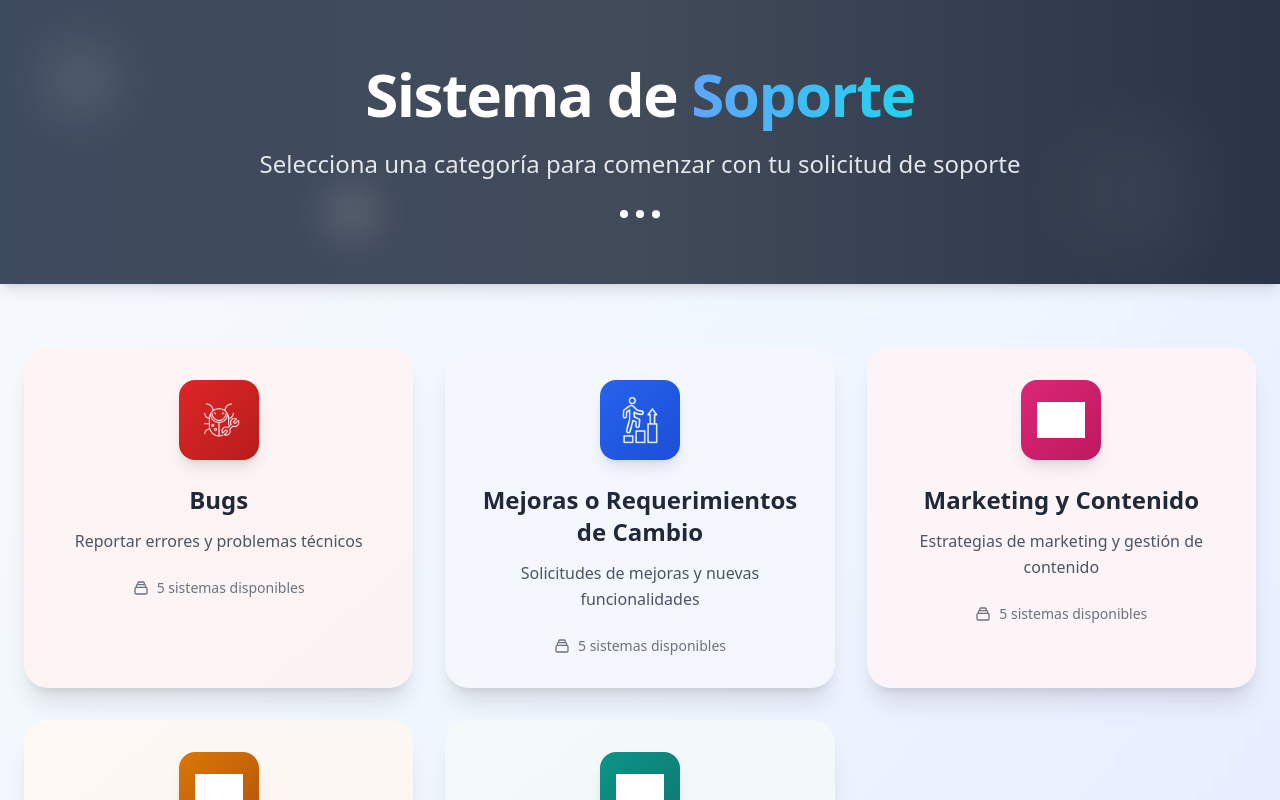
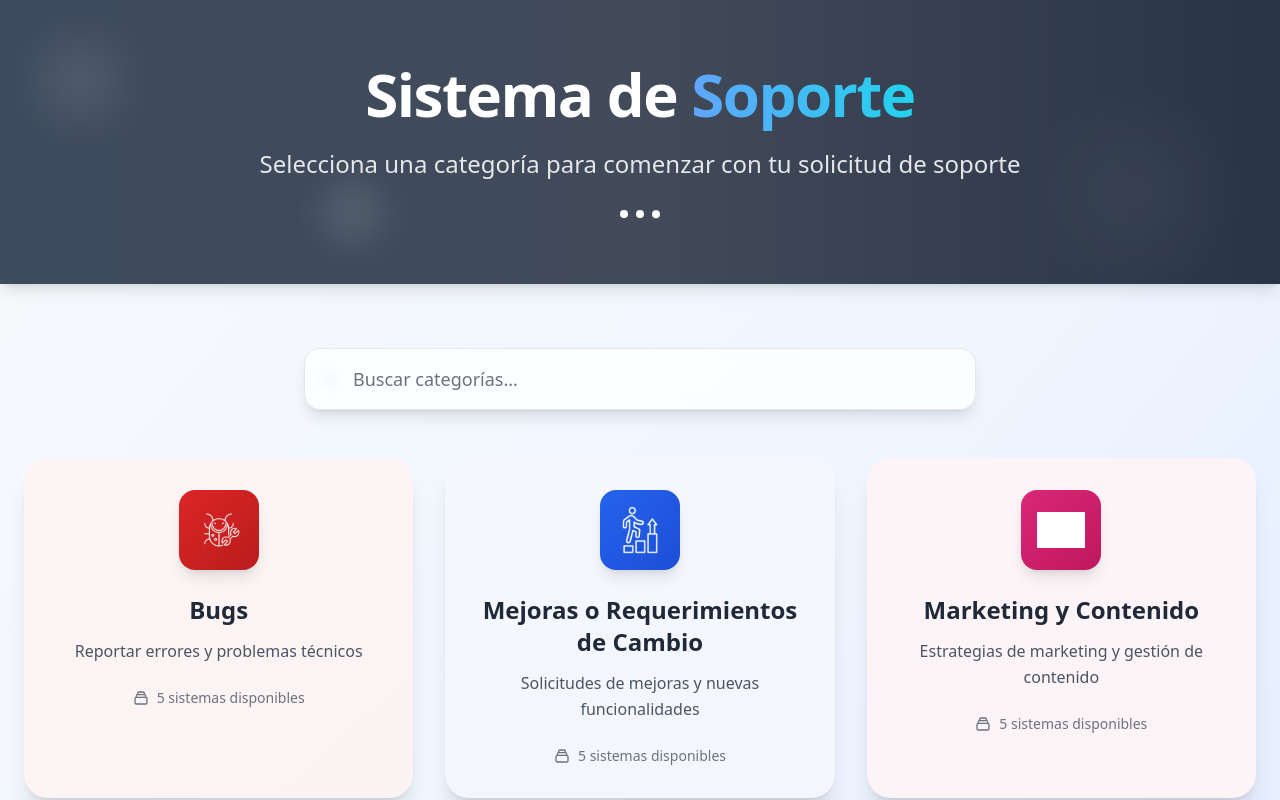
Before and after one commit to FabricioZavala/click-up-forms, an Angular app: page / in a window 1280 px wide. Shown: the top 800 px of the page. Built offline with nearby package versions, Linux system fonts and the light colour scheme; grey boxes are pictures that could not be loaded.

Commit message:
feat: roles in la url

```diff
--- /dev/null
+++ b/src/app/core/services/category-filter.service.ts
@@ -0,0 +1,20 @@
+import { Injectable } from '@angular/core';
+import { Category } from '../../shared/models/interfaces';
+
+@Injectable({
+  providedIn: 'root',
+})
+export class CategoryFilterService {
+  filterCategoriesByRole(categories: Category[], role: string): Category[] {
+    if (!role) {
+      return categories;
+    }
+
+    return categories.filter((category) => {
+      if (!category.allowedRoles || category.allowedRoles.length === 0) {
+        return false;
+      }
+      return category.allowedRoles.includes(role);
+    });
+  }
+}
--- a/src/app/features/categories/category-list/category-list.component.html
+++ b/src/app/features/categories/category-list/category-list.component.html
@@ -58,16 +58,54 @@
   </div>
 
   <div class="container mx-auto px-6 py-16">
-    <div *ngIf="categories.length === 0" class="text-center py-20">
-      <p class="text-gray-600 text-xl">No hay categorías disponibles</p>
+    <div class="max-w-2xl mx-auto mb-12">
+      <div class="relative">
+        <div
+          class="absolute inset-y-0 left-0 pl-4 flex items-center pointer-events-none"
+        >
+          <svg
+            class="h-5 w-5 text-gray-400"
+            fill="none"
+            stroke="currentColor"
+            viewBox="0 0 24 24"
+          >
+            <path
+              stroke-linecap="round"
+              stroke-linejoin="round"
+              stroke-width="2"
+              d="M21 21l-6-6m2-5a7 7 0 11-14 0 7 7 0 0114 0z"
+            />
+          </svg>
+        </div>
+        <input
+          type="text"
+          [(ngModel)]="searchTerm"
+          (input)="onSearch()"
+          placeholder="Buscar categorías..."
+          class="w-full pl-12 pr-6 py-4 text-lg bg-white/80 backdrop-blur-sm border border-gray-200 rounded-2xl shadow-lg focus:outline-none focus:ring-4 focus:ring-blue-100 focus:border-blue-400 transition-all duration-300 placeholder-gray-500"
+        />
+      </div>
     </div>
 
     <div
-      *ngIf="categories.length > 0"
+      *ngIf="filteredCategories.length === 0 && !loading"
+      class="text-center py-20"
+    >
+      <p class="text-gray-600 text-xl">
+        {{
+          searchTerm
+            ? "No se encontraron categorías que coincidan con tu búsqueda"
+            : "No hay categorías disponibles"
+        }}
+      </p>
+    </div>
+
+    <div
+      *ngIf="filteredCategories.length > 0"
       class="grid grid-cols-1 md:grid-cols-2 lg:grid-cols-3 gap-8 max-w-7xl mx-auto"
     >
       <div
-        *ngFor="let category of categories; trackBy: trackByCategory"
+        *ngFor="let category of filteredCategories; trackBy: trackByCategory"
         class="group relative bg-white rounded-3xl shadow-xl hover:shadow-2xl transition-all duration-500 transform hover:-translate-y-3 hover:scale-105 cursor-pointer overflow-hidden"
         (click)="navigateToSystems(category.id)"
       >
--- a/src/app/features/categories/category-list/category-list.component.ts
+++ b/src/app/features/categories/category-list/category-list.component.ts
@@ -1,27 +1,60 @@
 import { Component, OnInit } from '@angular/core';
 import { CommonModule } from '@angular/common';
-import { Router } from '@angular/router';
+import { FormsModule } from '@angular/forms';
+import { Router, ActivatedRoute } from '@angular/router';
 import { LoadingSpinnerComponent } from '../../../shared/components/loading-spinner/loading-spinner.component';
 import { CATEGORIES } from '../../../shared/constants/app-data.constants';
 import { ICONS } from '../../../shared/constants/icons.constants';
 import { Category } from '../../../shared/models/interfaces';
+import { RoleService } from '../../../core/services/role.service';
+import { CategoryFilterService } from '../../../core/services/category-filter.service';
 
 @Component({
   selector: 'app-category-list',
   standalone: true,
-  imports: [CommonModule, LoadingSpinnerComponent],
+  imports: [CommonModule, FormsModule, LoadingSpinnerComponent],
   templateUrl: './category-list.component.html',
   styleUrls: ['./category-list.component.scss'],
 })
 export class CategoryListComponent implements OnInit {
   categories: Category[] = [];
+  filteredCategories: Category[] = [];
   icons = ICONS;
   loading = false;
+  searchTerm = '';
 
-  constructor(private router: Router) {}
+  constructor(
+    private router: Router,
+    private route: ActivatedRoute,
+    private roleService: RoleService,
+    private categoryFilterService: CategoryFilterService
+  ) {}
 
   ngOnInit(): void {
-    this.categories = CATEGORIES;
+    this.loadCategories();
+  }
+
+  loadCategories(): void {
+    this.loading = true;
+
+    this.roleService.getCurrentRole().subscribe((userRole) => {
+      this.categories = this.categoryFilterService.filterCategoriesByRole(
+        CATEGORIES,
+        userRole || ''
+      );
+      this.filteredCategories = [...this.categories];
+      this.loading = false;
+    });
+  }
+
+  onSearch(): void {
+    this.filteredCategories = this.categories.filter(
+      (category: Category) =>
+        category.name.toLowerCase().includes(this.searchTerm.toLowerCase()) ||
+        category.description
+          .toLowerCase()
+          .includes(this.searchTerm.toLowerCase())
+    );
   }
 
   navigateToSystems(categoryId: string): void {
--- a/src/app/shared/constants/app-data.constants.ts
+++ b/src/app/shared/constants/app-data.constants.ts
@@ -8,6 +8,7 @@ export const CATEGORIES: Category[] = [
     icon: 'bug',
     image: '/assets/img/categories/bugs.png',
     color: 'from-red-600 to-red-700',
+    allowedRoles: ['riesgo', 'atc', 'soporte'],
     systems: [
       {
         id: 'sorti-ec',
@@ -58,6 +59,7 @@ export const CATEGORIES: Category[] = [
     icon: 'improvements',
     image: '/assets/img/categories/mejoras.png',
     color: 'from-blue-600 to-blue-700',
+    allowedRoles: ['riesgo', 'atc', 'soporte', 'marketing'],
     systems: [
       {
         id: 'sorti-ec',
@@ -108,6 +110,7 @@ export const CATEGORIES: Category[] = [
     icon: 'marketing',
     image: '/assets/img/categories/marketing.png',
     color: 'from-pink-600 to-pink-700',
+    allowedRoles: ['marketing'],
     systems: [
       {
         id: 'sorti-ec',
@@ -158,6 +161,7 @@ export const CATEGORIES: Category[] = [
     icon: 'shield',
     image: '/assets/img/categories/riesgo.png',
     color: 'from-amber-600 to-amber-700',
+    allowedRoles: ['riesgo'],
     systems: [
       {
         id: 'sorti-ec',
@@ -208,6 +212,7 @@ export const CATEGORIES: Category[] = [
     icon: 'support',
     image: '/assets/img/categories/soporte.png',
     color: 'from-teal-600 to-teal-700',
+    allowedRoles: ['riesgo', 'atc', 'soporte', 'marketing'],
     systems: [
       {
         id: 'sorti-ec',
--- a/src/app/shared/models/interfaces.ts
+++ b/src/app/shared/models/interfaces.ts
@@ -5,6 +5,7 @@ export interface Category {
   icon: string;
   image?: string;
   color: string;
+  allowedRoles?: string[];
   systems: System[];
 }
 
@@ -15,4 +16,5 @@ export interface System {
   formUrl: string;
   image?: string;
   color: string;
+  allowedRoles?: string[];
 }
--- a/src/app/shared/models/role.enum.ts
+++ b/src/app/shared/models/role.enum.ts
@@ -2,4 +2,5 @@ export enum Role {
   RIESGO = 'riesgo',
   ATC = 'atc',
   SOPORTE = 'soporte',
+  MARKETING = 'marketing',
 }
```
Also changed, not shown: 1 other file (tests, documents, lock files or other folders).
